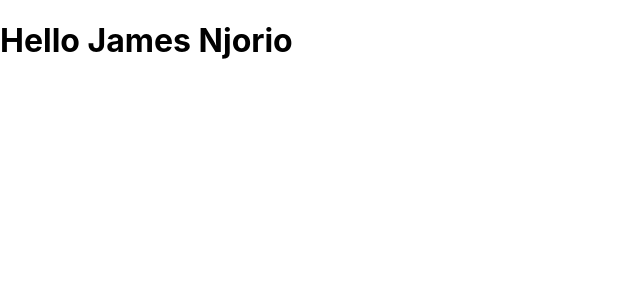
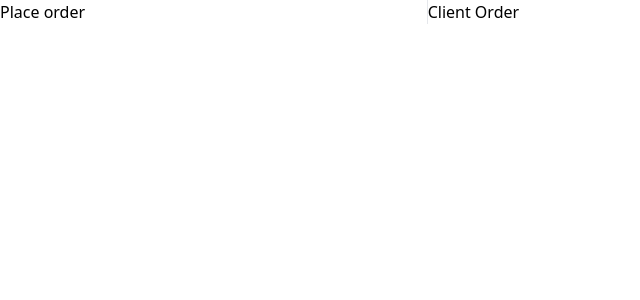
Before and after one commit to Gitog/hotel-orders, a React (Create React App) app: page / in a window 1280 px wide. Shown: the top 300 px of the page, without its empty margins (0-640 px from the left). Built offline with nearby package versions, Linux system fonts and the light colour scheme.

Commit message:
installed Tailwind and created components

```diff
--- a/package.json
+++ b/package.json
@@ -34,5 +34,10 @@
       "last 1 firefox version",
       "last 1 safari version"
     ]
+  },
+  "devDependencies": {
+    "autoprefixer": "^10.4.12",
+    "postcss": "^8.4.17",
+    "tailwindcss": "^3.1.8"
   }
 }
--- /dev/null
+++ b/postcss.config.js
@@ -0,0 +1,6 @@
+module.exports = {
+  plugins: {
+    tailwindcss: {},
+    autoprefixer: {},
+  },
+}
--- a/src/App.js
+++ b/src/App.js
@@ -1,9 +1,12 @@
 import React from 'react';
+import PlaceOrder from './components/PlaceOrder'
+import Orders from './components/Orders'
 
 function App() {
   return (
-    <div className="App">
-     <h1>Hello James Njorio</h1>
+    <div  class="grid grid-cols-3 divide-x">
+    <PlaceOrder/>
+    <Orders/>
     </div>
   );
 }
--- /dev/null
+++ b/src/components/Order.js
@@ -0,0 +1,11 @@
+import React  from "react";
+
+function Order(){
+    return (
+        <>
+        <p>Client Order</p>
+       </>
+    )
+}
+
+export default Order;
--- /dev/null
+++ b/src/components/Orders.js
@@ -0,0 +1,13 @@
+import React from 'react'
+import Order from './Order'
+
+function Orders(){
+
+    return (
+        <>
+       <Order/>
+        </>
+    )
+}
+
+export default Orders;
--- /dev/null
+++ b/src/components/PlaceOrder.js
@@ -0,0 +1,12 @@
+import React from 'react'
+
+function PlaceOrder(){
+
+    return(
+        <>
+        <p>Place order</p>
+        </>
+    )
+}
+
+export default PlaceOrder;
--- a/src/index.css
+++ b/src/index.css
@@ -1,13 +1,3 @@
-body {
-  margin: 0;
-  font-family: -apple-system, BlinkMacSystemFont, 'Segoe UI', 'Roboto', 'Oxygen',
-    'Ubuntu', 'Cantarell', 'Fira Sans', 'Droid Sans', 'Helvetica Neue',
-    sans-serif;
-  -webkit-font-smoothing: antialiased;
-  -moz-osx-font-smoothing: grayscale;
-}
-
-code {
-  font-family: source-code-pro, Menlo, Monaco, Consolas, 'Courier New',
-    monospace;
-}
+@tailwind base;
+@tailwind components;
+@tailwind utilities
--- /dev/null
+++ b/tailwind.config.js
@@ -0,0 +1,10 @@
+/** @type {import('tailwindcss').Config} */
+module.exports = {
+  content: [
+    "./src/**/*.{js,jsx,ts,tsx}"
+  ],
+  theme: {
+    extend: {},
+  },
+  plugins: [],
+}
```
Also changed, not shown: 1 other file (tests, documents, lock files or other folders).
